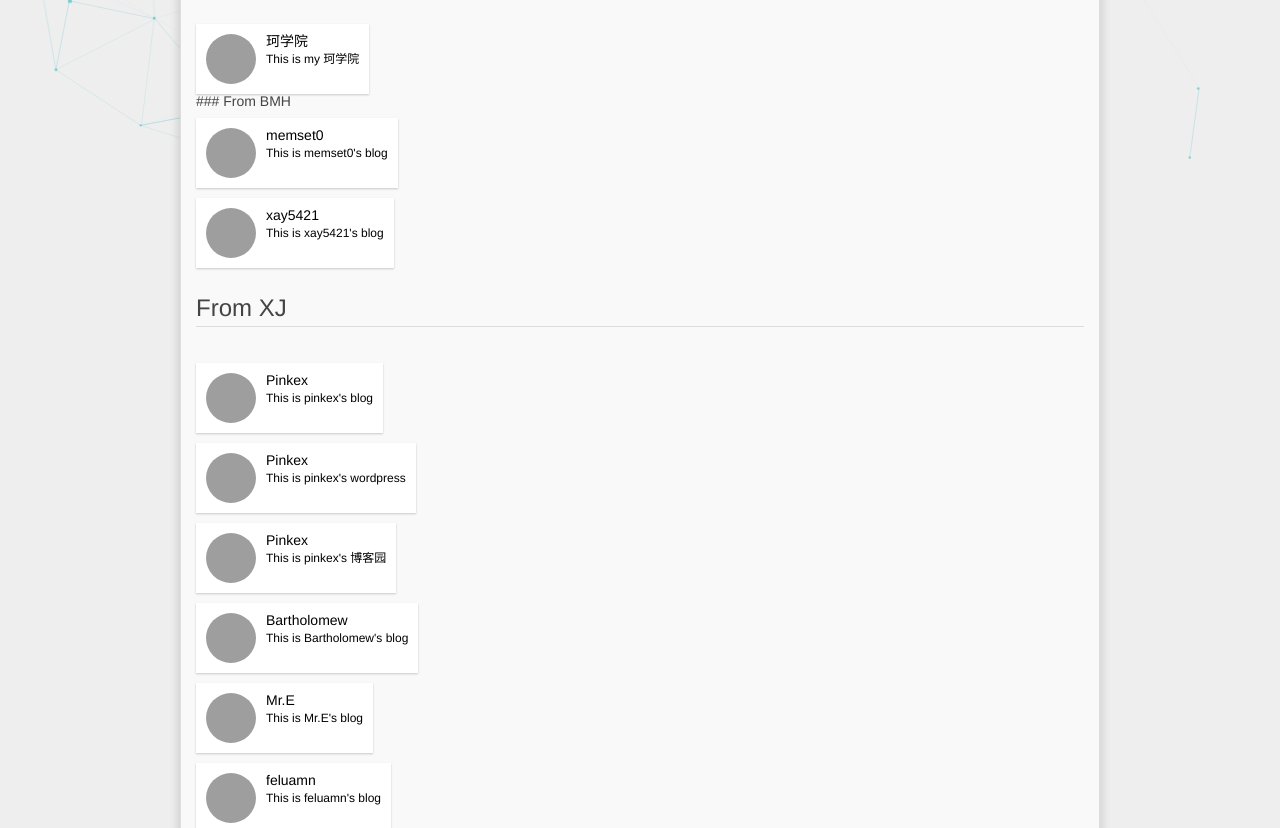
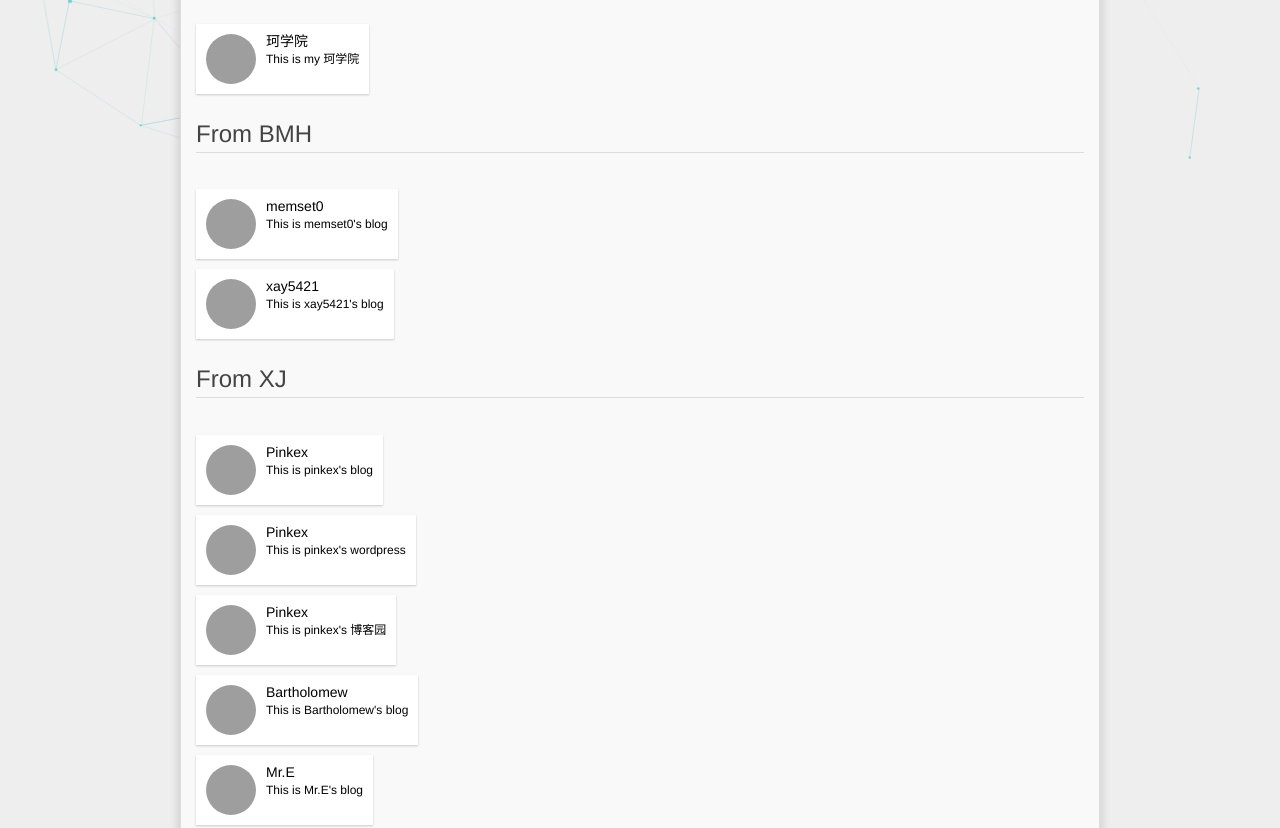
Before and after one commit to oierlin/baidu.com, a plain HTML site: page users/index.html in a window 1280 px wide. Shown: the part 640-1468 px from the top of the page. Drawn offline with nearby package versions, Linux system fonts and the light colour scheme; some packages are replaced by stand-ins of ours; grey boxes are pictures that could not be loaded; animation ran at ten frames a second; a script that the page names is missing; files whose address does not match are found by name.

Commit message:
Site updated: 2022-11-26 16:52:21

```diff
--- a/users/index.html
+++ b/users/index.html
@@ -14,12 +14,12 @@ daovoice('update');
 
     <meta name="keywords" content="Oblivion,Oblivion's blog" />
 
-  <meta name="description" content="My Webs                                    珂学院             This is my 珂学院                ### From BMH                                     memset0             This is memset0&#39;s blog">
+  <meta name="description" content="My Webs                                    珂学院             This is my 珂学院                 From BMH                                    memset0             This is memset0&#39;s blog">
 <meta property="og:type" content="website">
 <meta property="og:title" content="友链">
 <meta property="og:url" content="http://oierlin.cf/users/index.html">
 <meta property="og:site_name" content="Oblivion">
-<meta property="og:description" content="My Webs                                    珂学院             This is my 珂学院                ### From BMH                                     memset0             This is memset0&#39;s blog">
+<meta property="og:description" content="My Webs                                    珂学院             This is my 珂学院                 From BMH                                    memset0             This is memset0&#39;s blog">
 <meta property="og:locale">
 <meta property="og:image" content="https://i.postimg.cc/g0gSXd1Q/logo.png">
 <meta property="og:image" content="https://i.loli.net/2019/07/14/5d2b1ec27b29782230.jpg">
@@ -46,7 +46,7 @@ daovoice('update');
 <meta property="og:image" content="https://i.postimg.cc/TwDDfvgc/58567.jpg">
 <meta property="og:image" content="https://i.postimg.cc/yNwDfpt3/main.jpg">
 <meta property="article:published_time" content="2018-09-24T14:09:53.000Z">
-<meta property="article:modified_time" content="2020-01-18T01:19:54.000Z">
+<meta property="article:modified_time" content="2022-11-26T08:52:06.868Z">
 <meta property="article:author" content="Lin Jiale">
 <meta property="article:tag" content="Oblivion">
 <meta name="twitter:card" content="summary">
@@ -188,8 +188,8 @@ daovoice('update');
         </div>
     </a>
 </div><!--珂学院-->
-### From BMH
-<div class="friends">
+
+<h3 id="From-BMH"><a href="#From-BMH" class="headerlink" title="From BMH"></a>From BMH</h3><div class="friends">
     <a class="a-friend" target="_blank" style="background-color:white;color:black" href="https://memset0.cn/">
         <img class="blog-avatar" src="https://i.loli.net/2019/07/14/5d2b1ec27b29782230.jpg">
         <div class="text-container">
@@ -399,7 +399,7 @@ daovoice('update');
 </div><!--倪瑞-->
             <div class="post-copyright">
     <div class="content">
-        <p>最后更新： 2020年01月18日 09:19</p>
+        <p>最后更新： 2022年11月26日 16:52</p>
         <p>原始链接： <a class="post-url" href="/users/index.html" title="友链">http://oierlin.cf/users/index.html</a></p>
         <footer>
             <a href="http://oierlin.cf">
@@ -510,7 +510,7 @@ daovoice('update');
 
     <aside class="post-toc-pos post-toc-top" id="post-toc">
         <nav class="post-toc-wrap">
-            <ol class="post-toc"><li class="post-toc-item post-toc-level-3"><a class="post-toc-link" href="#My-Webs"><span class="post-toc-text">My Webs</span></a></li><li class="post-toc-item post-toc-level-3"><a class="post-toc-link" href="#From-XJ"><span class="post-toc-text">From XJ</span></a></li></ol>
+            <ol class="post-toc"><li class="post-toc-item post-toc-level-3"><a class="post-toc-link" href="#My-Webs"><span class="post-toc-text">My Webs</span></a></li><li class="post-toc-item post-toc-level-3"><a class="post-toc-link" href="#From-BMH"><span class="post-toc-text">From BMH</span></a></li><li class="post-toc-item post-toc-level-3"><a class="post-toc-link" href="#From-XJ"><span class="post-toc-text">From XJ</span></a></li></ol>
         </nav>
     </aside>
 
```
